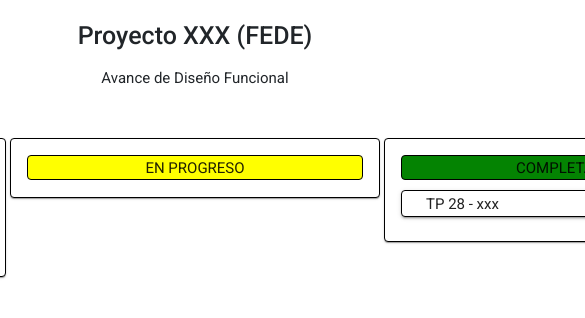
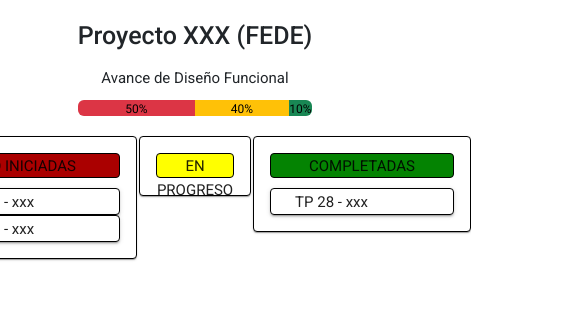
Before and after one commit to KerpsMaximiliano/visor, an Angular app in the folder Visor/: page / in a window 390 px wide. Shown: the top 318 px of the page, 585 px wide, since content can reach past the window. Built offline with nearby package versions, Linux system fonts and the light colour scheme.

Commit message:
Responsive desing

```diff
--- a/Visor/src/app/vista-analista-funcional/vista-analista-funcional.component.css
+++ b/Visor/src/app/vista-analista-funcional/vista-analista-funcional.component.css
@@ -12,8 +12,8 @@
 }
 
 .conteiner-barra{
-    margin-right: 350px;
-    margin-left: 350px;
+    margin-right: 20%;
+    margin-left: 20%;
 }
 
 .porcentajes{
@@ -77,24 +77,21 @@
     height: 25px;
 }
 
-.actividades {
-    margin-bottom: 8px;
-}
-
 #titulo-act{
     text-align: center;
     font-size: 12px;
 }
 
 .card-columna{
-    width: 370px;
-    margin: 2px;
+    width: 100%;
+    margin-left: 0.25%;
+    margin-right: 0.25%;
 }
 
 .card{
     border: 1.5px solid black;
     border-radius: 4px;
-    width: 370px;
+    width: 100%;
 }
 
 .titulo-conteiner-no-iniciadas {
@@ -122,7 +119,7 @@
 }
 
 .conteiner-vacio{
-    width: 370px;
+    width: 100%;
     border: 1.5px solid black;
     height: 60px;
     display: block;
```
